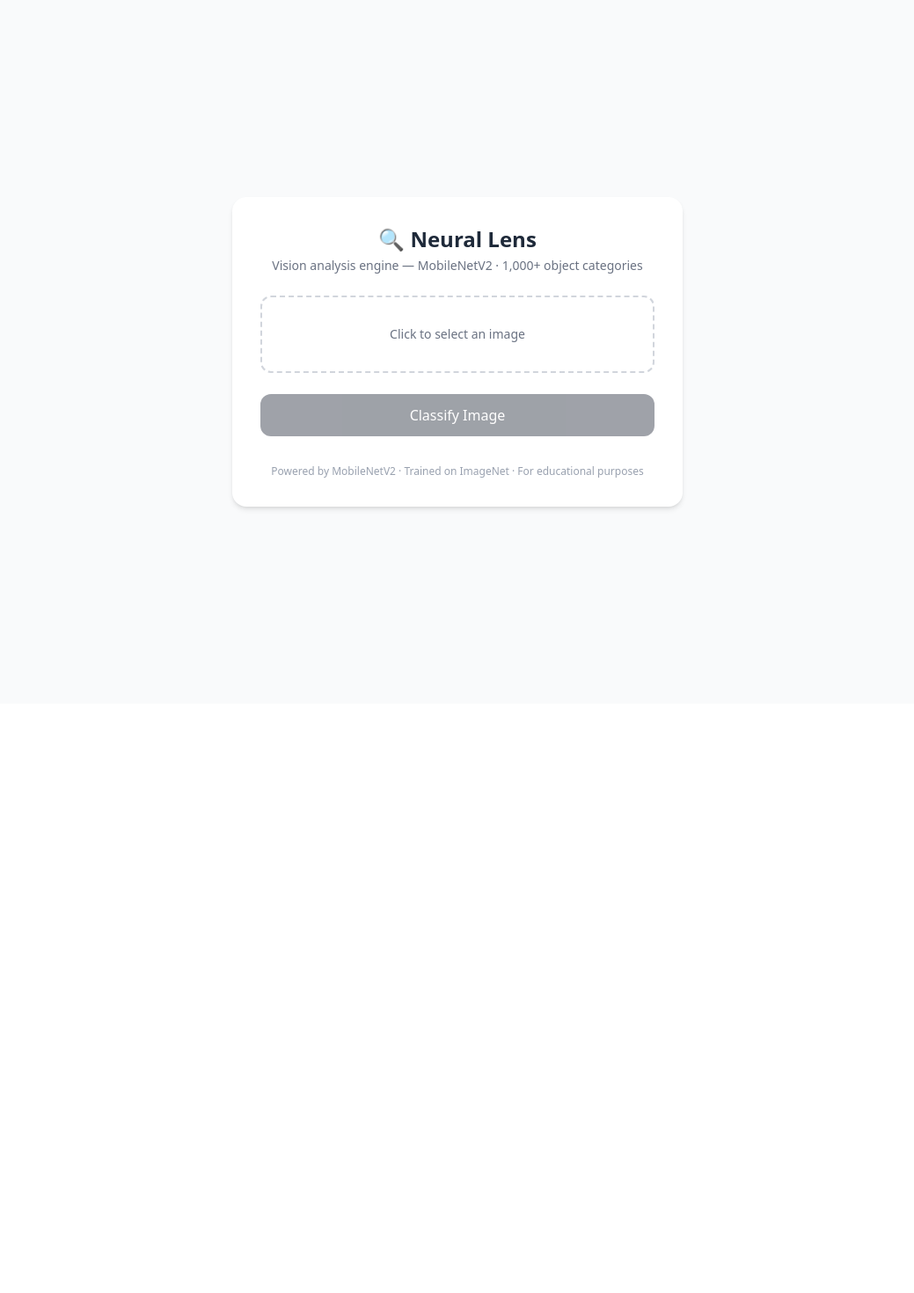
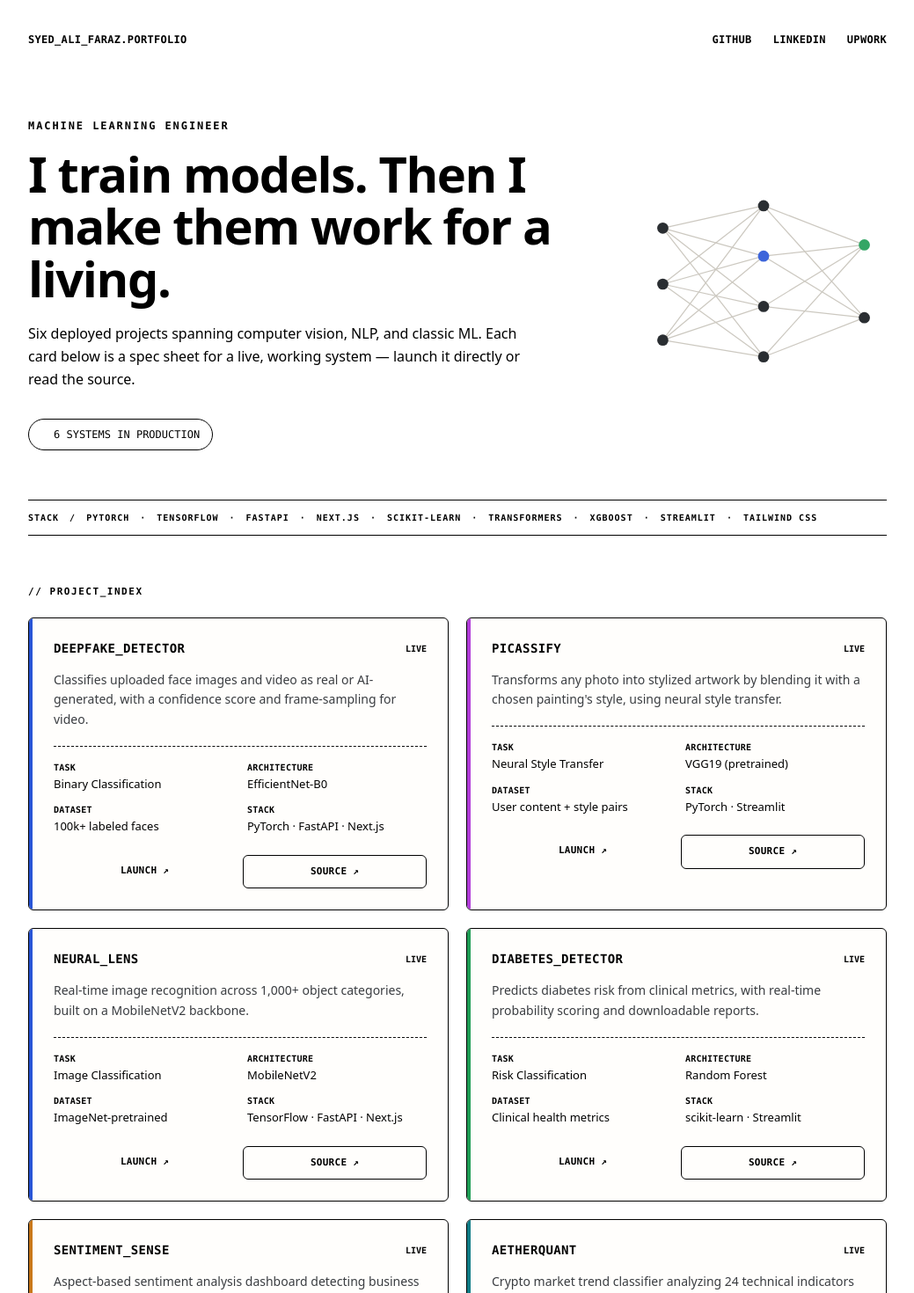
Before and after one commit to ali-faraz-py/NeuralLens, a Next.js app in the folder frontend/: page / in a window 1280 px wide. Shown: the top 1470 px of the page at 88% size, without its empty margins (120-1159 px from the left). Before the commit the page ends 800 px from the top, so only its background shows below. Built offline with nearby package versions, Linux system fonts and the light colour scheme.

Commit message:
feat: add project showcase and update UI components for enhanced user experience

```diff
--- a/frontend/src/app/page.js
+++ b/frontend/src/app/page.js
@@ -1,230 +1,275 @@
 "use client";
 
-import { useState, useRef } from "react";
+import { useState } from "react";
+
+const PROJECTS = [
+  {
+    name: "DEEPFAKE_DETECTOR",
+    category: "vision",
+    description:
+      "Classifies uploaded face images and video as real or AI-generated, with a confidence score and frame-sampling for video.",
+    task: "Binary Classification",
+    architecture: "EfficientNet-B0",
+    dataset: "100k+ labeled faces",
+    stack: "PyTorch · FastAPI · Next.js",
+    live: "https://deepfake-detector-olive.vercel.app/",
+    source: "https://github.com/ali-faraz-py/deepfake-detector",
+  },
+  {
+    name: "PICASSIFY",
+    category: "generative",
+    description:
+      "Transforms any photo into stylized artwork by blending it with a chosen painting's style, using neural style transfer.",
+    task: "Neural Style Transfer",
+    architecture: "VGG19 (pretrained)",
+    dataset: "User content + style pairs",
+    stack: "PyTorch · Streamlit",
+    live: "https://picassify-art.streamlit.app/",
+    source: "https://github.com/ali-faraz-py/Picassify",
+  },
+  {
+    name: "NEURAL_LENS",
+    category: "vision",
+    description:
+      "Real-time image recognition across 1,000+ object categories, built on a MobileNetV2 backbone.",
+    task: "Image Classification",
+    architecture: "MobileNetV2",
+    dataset: "ImageNet-pretrained",
+    stack: "TensorFlow · FastAPI · Next.js",
+    live: "https://neural-lens-nine.vercel.app/",
+    source: "https://github.com/ali-faraz-py/NeuralLens",
+  },
+  {
+    name: "DIABETES_DETECTOR",
+    category: "health",
+    description:
+      "Predicts diabetes risk from clinical metrics, with real-time probability scoring and downloadable reports.",
+    task: "Risk Classification",
+    architecture: "Random Forest",
+    dataset: "Clinical health metrics",
+    stack: "scikit-learn · Streamlit",
+    live: "https://diabetes-risk-diagnostic.streamlit.app/",
+    source: "https://github.com/ali-faraz-py/DiabetesDetector",
+  },
+  {
+    name: "SENTIMENT_SENSE",
+    category: "nlp",
+    description:
+      "Aspect-based sentiment analysis dashboard detecting business topics (food, service, price) and emotional context in real time.",
+    task: "Aspect-Based Sentiment Analysis",
+    architecture: "DistilBERT + BART (zero-shot)",
+    dataset: "Business feedback text",
+    stack: "Transformers · Streamlit",
+    live: "https://sentiment-sense-ai.streamlit.app/",
+    source: "https://github.com/ali-faraz-py/SentimentSense",
+  },
+  {
+    name: "AETHERQUANT",
+    category: "finance",
+    description:
+      "Crypto market trend classifier analyzing 24 technical indicators (RSI, MACD, VWAP) via live market data.",
+    task: "Market Trend Classification",
+    architecture: "XGBoost",
+    dataset: "Yahoo Finance (24 indicators)",
+    stack: "Pandas · Plotly · Streamlit",
+    live: "https://aether-quant.streamlit.app/",
+    source: "https://github.com/ali-faraz-py/AetherQuant",
+  },
+];
+
+const ACCENT = {
+  vision: "#2955D6",
+  generative: "#B23DD9",
+  health: "#1F9D55",
+  nlp: "#C9781A",
+  finance: "#0E7C86",
+};
+
+const STACK = [
+  "PYTORCH", "TENSORFLOW", "FASTAPI", "NEXT.JS", "SCIKIT-LEARN",
+  "TRANSFORMERS", "XGBOOST", "STREAMLIT", "TAILWIND CSS",
+];
+
+function NeuralGraphic() {
+  const inputY = [40, 90, 140];
+  const hiddenY = [20, 65, 110, 155];
+  const outputY = [55, 120];
+  const inputX = 20, hiddenX = 110, outputX = 200;
+
+  const lines = [];
+  let lineIndex = 0;
+  inputY.forEach((y1, i) => {
+    hiddenY.forEach((y2, j) => {
+      lineIndex++;
+      lines.push(
+        <line key={`ih-${i}-${j}`} x1={inputX} y1={y1} x2={hiddenX} y2={y2}
+          stroke="#C7C3BA" strokeWidth="1" className="signal-line"
+          style={{ animationDelay: `${(lineIndex % 5) * 0.15}s` }} />
+      );
+    });
+  });
+  hiddenY.forEach((y1, i) => {
+    outputY.forEach((y2, j) => {
+      lineIndex++;
+      lines.push(
+        <line key={`ho-${i}-${j}`} x1={hiddenX} y1={y1} x2={outputX} y2={y2}
+          stroke="#C7C3BA" strokeWidth="1" className="signal-line"
+          style={{ animationDelay: `${(lineIndex % 5) * 0.15 + 0.3}s` }} />
+      );
+    });
+  });
+
+  return (
+    <svg viewBox="0 0 220 180" className="w-full h-full" aria-hidden="true">
+      {lines}
+      {inputY.map((y, i) => (
+        <circle key={`i-${i}`} cx={inputX} cy={y} r="5" fill="#14181C"
+          className="pulse-node" style={{ animationDelay: `${i * 0.15}s` }} />
+      ))}
+      {hiddenY.map((y, i) => (
+        <circle key={`h-${i}`} cx={hiddenX} cy={y} r="5"
+          fill={i === 1 ? "#2955D6" : "#14181C"} className="pulse-node"
+          style={{ animationDelay: `${0.4 + i * 0.15}s` }} />
+      ))}
+      {outputY.map((y, i) => (
+        <circle key={`o-${i}`} cx={outputX} cy={y} r="5"
+          fill={i === 0 ? "#1F9D55" : "#14181C"} className="pulse-node"
+          style={{ animationDelay: `${0.9 + i * 0.15}s` }} />
+      ))}
+    </svg>
+  );
+}
+
+function ModelCard({ project }) {
+  return (
+    <div className="group relative border border-hairline rounded-[6px] bg-[#FFFEFC] pl-7 pr-6 py-6 transition-all duration-200 hover:-translate-y-1 hover:shadow-[0_12px_24px_-8px_rgba(20,24,28,0.12)] hover:border-ink/15 overflow-hidden">
+      <span className="absolute left-0 top-0 bottom-0 w-1" style={{ backgroundColor: ACCENT[project.category] }} />
+      <div className="flex items-center justify-between">
+        <h3 className="font-mono text-[14px] font-bold tracking-wide">{project.name}</h3>
+        <span className="font-mono text-[10px] font-bold text-live flex items-center gap-1.5">
+          <span className="w-1.5 h-1.5 rounded-full bg-live live-dot inline-block" />
+          LIVE
+        </span>
+      </div>
+      <p className="font-body mt-3.5 text-[14px] leading-relaxed text-[#3A3D41]">{project.description}</p>
+      <div className="mt-4.5 pt-4 border-t border-dashed border-hairline grid grid-cols-2 gap-y-3 gap-x-4">
+        <div>
+          <div className="font-mono uppercase text-[10px] font-bold tracking-wide text-slate">Task</div>
+          <div className="font-body text-[13px] font-medium mt-0.5">{project.task}</div>
+        </div>
+        <div>
+          <div className="font-mono uppercase text-[10px] font-bold tracking-wide text-slate">Architecture</div>
+          <div className="font-body text-[13px] font-medium mt-0.5">{project.architecture}</div>
+        </div>
+        <div>
+          <div className="font-mono uppercase text-[10px] font-bold tracking-wide text-slate">Dataset</div>
+          <div className="font-body text-[13px] font-medium mt-0.5">{project.dataset}</div>
+        </div>
+        <div>
+          <div className="font-mono uppercase text-[10px] font-bold tracking-wide text-slate">Stack</div>
+          <div className="font-body text-[13px] font-medium mt-0.5">{project.stack}</div>
+        </div>
+      </div>
+      <div className="mt-5.5 flex gap-2">
+        <a href={project.live} target="_blank" rel="noopener noreferrer"
+          className="flex-1 text-center font-mono text-[11px] font-bold tracking-wide bg-ink text-paper rounded-[6px] py-2.5 transition-opacity hover:opacity-85">
+          LAUNCH ↗
+        </a>
+        <a href={project.source} target="_blank" rel="noopener noreferrer"
+          className="flex-1 text-center font-mono text-[11px] font-bold tracking-wide border border-hairline rounded-[6px] py-2.5 transition-colors hover:border-ink">
+          SOURCE ↗
+        </a>
+      </div>
+    </div>
+  );
+}
 
 export default function Home() {
-  const [file, setFile] = useState(null);
-  const [preview, setPreview] = useState(null);
-  const [predictions, setPredictions] = useState(null);
-  const [loading, setLoading] = useState(false);
-  const [error, setError] = useState(null);
-  const fileInputRef = useRef(null);
-  const abortControllerRef = useRef(null);
+  const [copied, setCopied] = useState(false);
 
-  const handleFileChange = (e) => {
-    const selected = e.target.files[0];
-    if (!selected) return;
-
-    if (abortControllerRef.current) {
-      abortControllerRef.current.abort();
-    }
-
-    setFile(selected);
-    setPreview(URL.createObjectURL(selected));
-    setPredictions(null);
-    setError(null);
-    setLoading(false);
-  };
-
-  const handleReset = () => {
-    if (abortControllerRef.current) {
-      abortControllerRef.current.abort();
-    }
-
-    setFile(null);
-    setPreview(null);
-    setPredictions(null);
-    setError(null);
-    setLoading(false);
-    if (fileInputRef.current) fileInputRef.current.value = "";
-  };
-
-  const handleClassify = async () => {
-    if (!file) return;
-
-    const controller = new AbortController();
-    abortControllerRef.current = controller;
-
-    setLoading(true);
-    setError(null);
-    setPredictions(null);
-
-    try {
-      const formData = new FormData();
-      formData.append("file", file);
-
-      const apiUrl = process.env.NEXT_PUBLIC_API_URL || "http://127.0.0.1:8000";
-
-      const response = await fetch(`${apiUrl}/predict`, {
-        method: "POST",
-        body: formData,
-        signal: controller.signal,
-      });
-
-      if (!response.ok) {
-        throw new Error("Prediction failed. Please try again.");
-      }
-
-      const data = await response.json();
-      setPredictions(data.predictions);
-    } catch (err) {
-      if (err.name === "AbortError") {
-        return;
-      }
-      setError(err.message);
-    } finally {
-      if (abortControllerRef.current === controller) {
-        setLoading(false);
-      }
-    }
-  };
-
-  const topPrediction = predictions ? predictions[0] : null;
-
-  const confidenceInfo = (conf) => {
-    if (conf > 0.7) return { text: "HIGH CONFIDENCE", color: "#00e5a0" };
-    if (conf > 0.4) return { text: "MEDIUM CONFIDENCE", color: "#ffb020" };
-    return { text: "LOW CONFIDENCE", color: "#ff5c5c" };
+  const handleCopyEmail = () => {
+    navigator.clipboard.writeText("syedalifaraz52@gmail.com");
+    setCopied(true);
+    setTimeout(() => setCopied(false), 2000);
   };
 
   return (
-    <main className="flex min-h-screen flex-col items-center justify-center bg-gray-50 p-6">
-      <div className="w-full max-w-lg bg-white rounded-2xl shadow-md p-8">
-        <h1 className="text-2xl font-bold text-center text-gray-800 mb-1">
-          🔍 Neural Lens
-        </h1>
-        <p className="text-sm text-center text-gray-500 mb-6">
-          Vision analysis engine — MobileNetV2 · 1,000+ object categories
-        </p>
-
-        {!preview && (
-          <label className="flex flex-col items-center justify-center border-2 border-dashed border-gray-300 rounded-xl p-8 cursor-pointer hover:border-gray-400 transition">
-            <span className="text-sm text-gray-500">
-              Click to select an image
-            </span>
-            <input
-              ref={fileInputRef}
-              type="file"
-              accept="image/*"
-              onChange={handleFileChange}
-              className="hidden"
-            />
-          </label>
-        )}
-
-        {preview && (
-          <div className="relative mt-1 bg-black rounded-xl p-3 overflow-hidden">
-            <span className="absolute top-2 left-2 w-6 h-6 border-t-[3px] border-l-[3px] rounded-tl-sm" style={{ borderColor: "#00e5a0" }} />
-            <span className="absolute top-2 right-2 w-6 h-6 border-t-[3px] border-r-[3px] rounded-tr-sm" style={{ borderColor: "#00e5a0" }} />
-            <span className="absolute bottom-2 left-2 w-6 h-6 border-b-[3px] border-l-[3px] rounded-bl-sm" style={{ borderColor: "#00e5a0" }} />
-            <span className="absolute bottom-2 right-2 w-6 h-6 border-b-[3px] border-r-[3px] rounded-br-sm" style={{ borderColor: "#00e5a0" }} />
-
-            <img
-              src={preview}
-              alt="Preview"
-              className="w-full h-56 object-cover rounded-lg"
-            />
-
-            {loading && (
-              <div
-                className="scan-line absolute left-4 right-4 h-0.5"
-                style={{ backgroundColor: "#00e5a0", boxShadow: "0 0 8px #00e5a0" }}
-              />
-            )}
-
-            <input
-              ref={fileInputRef}
-              type="file"
-              accept="image/*"
-              onChange={handleFileChange}
-              className="hidden"
-            />
+    <main className="min-h-screen bg-paper bg-grid-texture">
+      <div className="max-w-5xl mx-auto px-6">
+        <div className="pt-9 flex items-center justify-between font-mono text-[12px] font-bold tracking-wide text-slate">
+          <span>SYED_ALI_FARAZ.PORTFOLIO</span>
+          <div className="flex gap-6">
+            <a href="https://github.com/ali-faraz-py" target="_blank" rel="noopener noreferrer" className="hover:text-ink transition-colors">GITHUB</a>
+            <a href="https://www.linkedin.com/in/syed-m-ali-faraz" target="_blank" rel="noopener noreferrer" className="hover:text-ink transition-colors">LINKEDIN</a>
+            <a href="https://www.upwork.com/freelancers/~017cd21f872163dffa?mp_source=share" target="_blank" rel="noopener noreferrer" className="hover:text-ink transition-colors">UPWORK</a>
           </div>
-        )}
-
-        {loading && (
-          <p
-            className="scan-pulse mt-3 text-center font-mono text-xs tracking-widest"
-            style={{ color: "#00e5a0" }}
-          >
-            ◉ SCANNING...
-          </p>
-        )}
-
-        <button
-          onClick={handleClassify}
-          disabled={!file || loading}
-          className="mt-6 w-full py-3 bg-gray-900 text-white font-medium rounded-xl disabled:opacity-40 disabled:cursor-not-allowed hover:bg-gray-800 transition cursor-pointer"
-        >
-          {loading ? "Analyzing..." : "Classify Image"}
-        </button>
-
-        {error && (
-          <p className="mt-4 text-sm text-red-600 text-center">{error}</p>
-        )}
-
-        {topPrediction && (
-          <>
-            <div className="mt-6 bg-black rounded-xl p-5 text-center">
-              <p className="font-mono text-[10px] tracking-[0.2em] text-gray-500">
-                TOP MATCH
-              </p>
-              <p className="text-2xl font-bold text-white mt-1">
-                {topPrediction.label}
-              </p>
-              <p
-                className="font-mono text-xs mt-2 tracking-wide"
-                style={{ color: confidenceInfo(topPrediction.confidence).color }}
-              >
-                {confidenceInfo(topPrediction.confidence).text} —{" "}
-                {(topPrediction.confidence * 100).toFixed(1)}%
-              </p>
         </div>
 
-            <div className="mt-6">
-              <p className="font-mono text-[10px] tracking-[0.2em] text-gray-400 mb-3">
-                TOP 5 MATCHES
+        <div className="pt-20 pb-14 flex flex-col md:flex-row items-center gap-8">
+          <div className="flex-1">
+            <p className="font-mono text-[12px] font-bold tracking-[0.16em] text-signal">MACHINE LEARNING ENGINEER</p>
+            <h1 className="font-display font-bold mt-4 max-w-2xl text-[2.4rem] sm:text-[3rem] lg:text-[3.5rem] leading-[1.06] tracking-tight">
+              I train models. Then I make them work for a living.
+            </h1>
+            <p className="font-body mt-5 max-w-xl text-[16px] text-slate leading-relaxed">
+              Six deployed projects spanning computer vision, NLP, and classic
+              ML. Each card below is a spec sheet for a live, working system —
+              launch it directly or read the source.
             </p>
-              <div className="space-y-3">
-                {predictions.map((p) => (
-                  <div key={p.rank}>
-                    <div className="flex justify-between text-sm mb-1 font-mono">
-                      <span className="text-gray-700">
-                        #{p.rank} {p.label}
-                      </span>
-                      <span className="text-gray-500">
-                        {(p.confidence * 100).toFixed(1)}%
-                      </span>
-                    </div>
-                    <div className="w-full h-1.5 bg-gray-100 rounded-full overflow-hidden">
-                      <div
-                        className="h-full"
-                        style={{
-                          width: `${p.confidence * 100}%`,
-                          backgroundColor: confidenceInfo(p.confidence).color,
-                        }}
-                      />
+            <div className="mt-8 inline-flex items-center gap-2 font-mono text-[12px] text-slate bg-white border border-hairline px-3.5 py-2 rounded-full">
+              <span className="w-1.5 h-1.5 rounded-full bg-live live-dot inline-block" />
+              6 SYSTEMS IN PRODUCTION
             </div>
           </div>
+          <div className="w-[210px] h-[175px] md:w-[280px] md:h-[230px] shrink-0 opacity-90 mx-auto md:mx-0">
+            <NeuralGraphic />
+          </div>
+        </div>
+
+        {/* stack strip */}
+        <div className="border-y border-hairline py-3 mb-14 overflow-x-auto">
+          <div className="flex items-center gap-3 font-mono text-[10px] font-bold tracking-widest text-slate whitespace-nowrap">
+            <span className="text-signal">STACK</span>
+            <span className="text-hairline">/</span>
+            {STACK.map((s, i) => (
+              <span key={s} className="flex items-center gap-3">
+                {s}
+                {i < STACK.length - 1 && <span className="text-hairline">·</span>}
+              </span>
             ))}
           </div>
         </div>
-          </>
-        )}
 
-        {(file || predictions) && (
-          <button
-            onClick={handleReset}
-            className="mt-6 w-full py-2 text-sm text-gray-600 border border-gray-300 rounded-xl hover:bg-gray-50 transition cursor-pointer"
-          >
-            Try Another
+        <p className="font-mono text-[11px] font-bold tracking-[0.14em] text-slate uppercase mb-5">
+          // PROJECT_INDEX
+        </p>
+
+        <div className="grid grid-cols-1 md:grid-cols-2 gap-5 pb-20">
+          {PROJECTS.map((project) => (
+            <ModelCard key={project.name} project={project} />
+          ))}
+        </div>
+      </div>
+
+      {/* dark footer band */}
+      <footer className="bg-ink py-12 mt-4">
+        <div className="max-w-5xl mx-auto px-6 text-center">
+          <div className="font-mono text-[12px] text-gray-400 space-x-3">
+            <button onClick={handleCopyEmail} className="hover:text-white transition-colors cursor-pointer">
+              {copied ? "COPIED ✓" : "EMAIL"}
             </button>
-        )}
-
-        <p className="mt-8 text-xs text-center text-gray-400">
-          Powered by MobileNetV2 · Trained on ImageNet · For educational purposes
+            <span>·</span>
+            <a href="https://github.com/ali-faraz-py" target="_blank" rel="noopener noreferrer" className="hover:text-white transition-colors">GITHUB</a>
+            <span>·</span>
+            <a href="https://www.linkedin.com/in/syed-m-ali-faraz" target="_blank" rel="noopener noreferrer" className="hover:text-white transition-colors">LINKEDIN</a>
+            <span>·</span>
+            <a href="https://www.upwork.com/freelancers/~017cd21f872163dffa?mp_source=share" target="_blank" rel="noopener noreferrer" className="hover:text-white transition-colors">UPWORK</a>
+          </div>
+          <p className="font-body mt-4 text-[12px] text-gray-500 italic">
+            A good developer knows the math behind the code.
           </p>
         </div>
+      </footer>
     </main>
   );
 }
```
Lines whose indentation alone changed are shown as unchanged.
